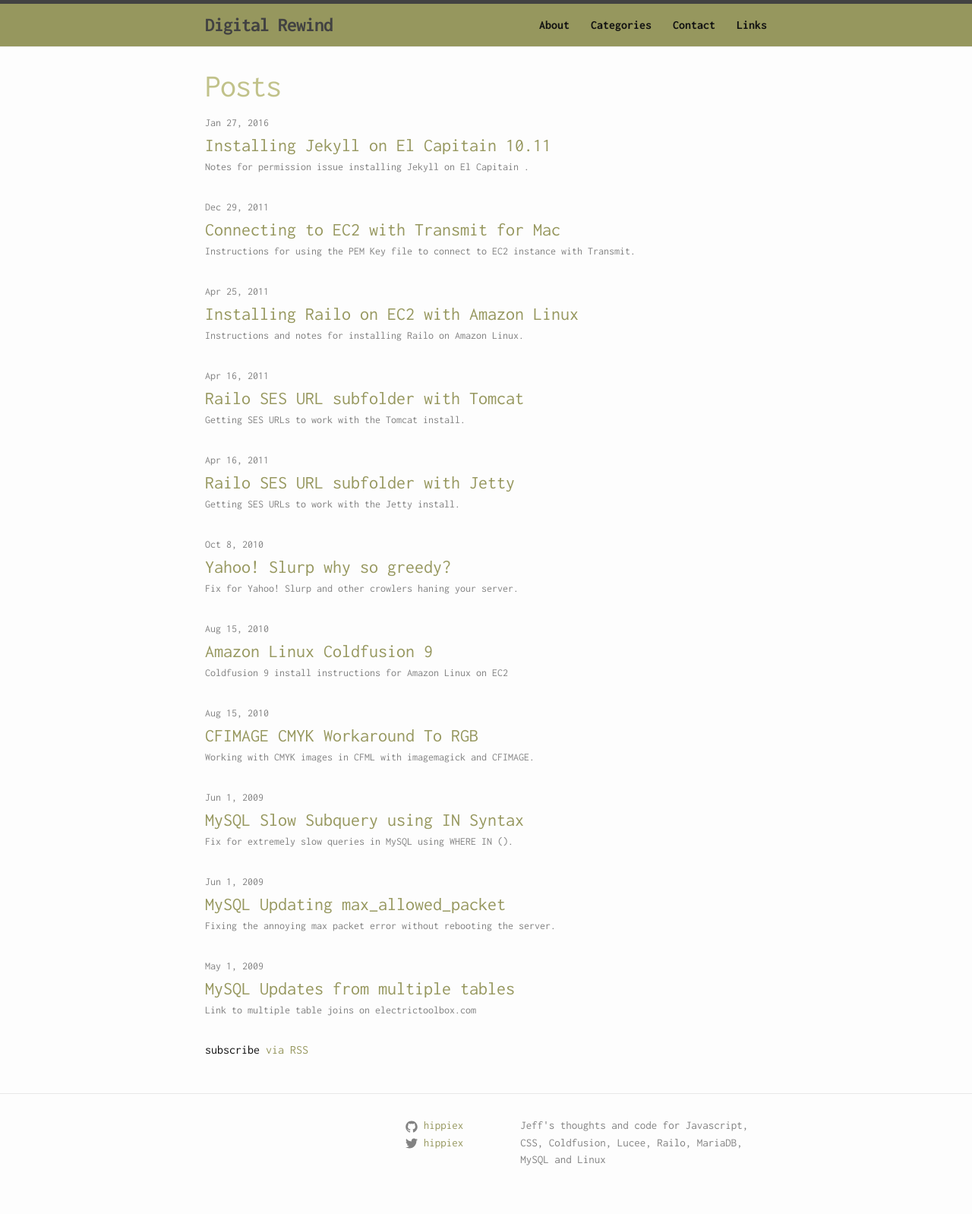
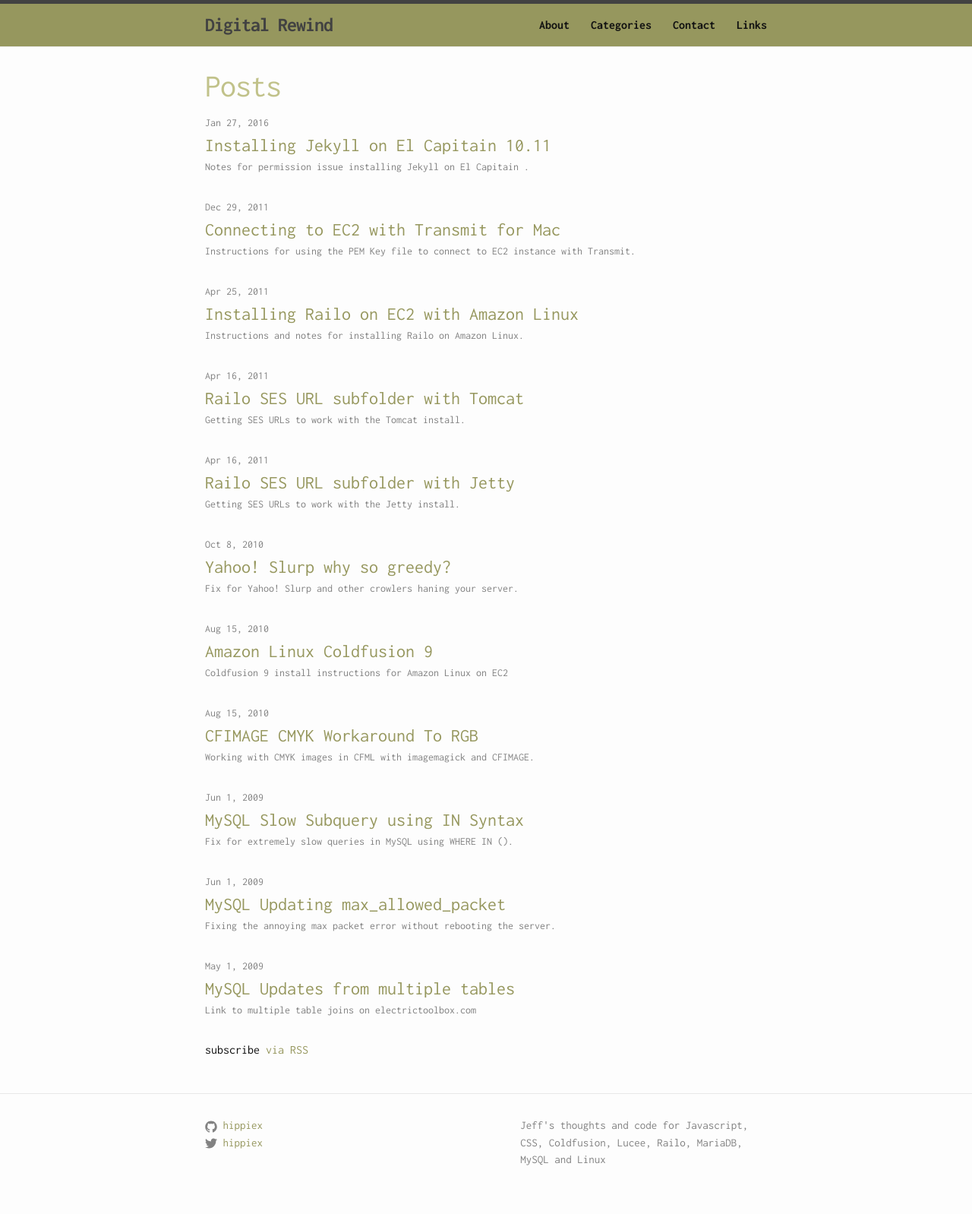
Before and after one commit to hippiex/hippiex.github.io, a Jekyll site: the page built from index.html, in a window 1280 px wide. Shown: the whole page at 76% size. Built offline with Jekyll 4.4.1, drawn with Linux system fonts in a browser that asks for light colours.

Commit message:
changing footer

```diff
--- a/_includes/footer.html
+++ b/_includes/footer.html
@@ -6,14 +6,7 @@
 
     <div class="footer-col-wrapper">
       <div class="footer-col  footer-col-1">
-        <ul class="contact-list">
-          <!-- <li>{{ site.title }}</li> -->
-          <!-- <li><a href="mailto:{{ site.email }}">{{ site.email }}</a></li> -->
-        </ul>
-      </div>
-
-      <div class="footer-col  footer-col-2">
-        <ul class="social-media-list">
+		 <ul class="social-media-list">
           {% if site.github_username %}
           <li>
             <a href="https://github.com/{{ site.github_username }}">
@@ -45,6 +38,10 @@
         </ul>
       </div>
 
+      <div class="footer-col  footer-col-2">
+       &nbsp;
+      </div>
+
       <div class="footer-col  footer-col-3">
         <p class="text">{{ site.description }}</p>
       </div>
```
